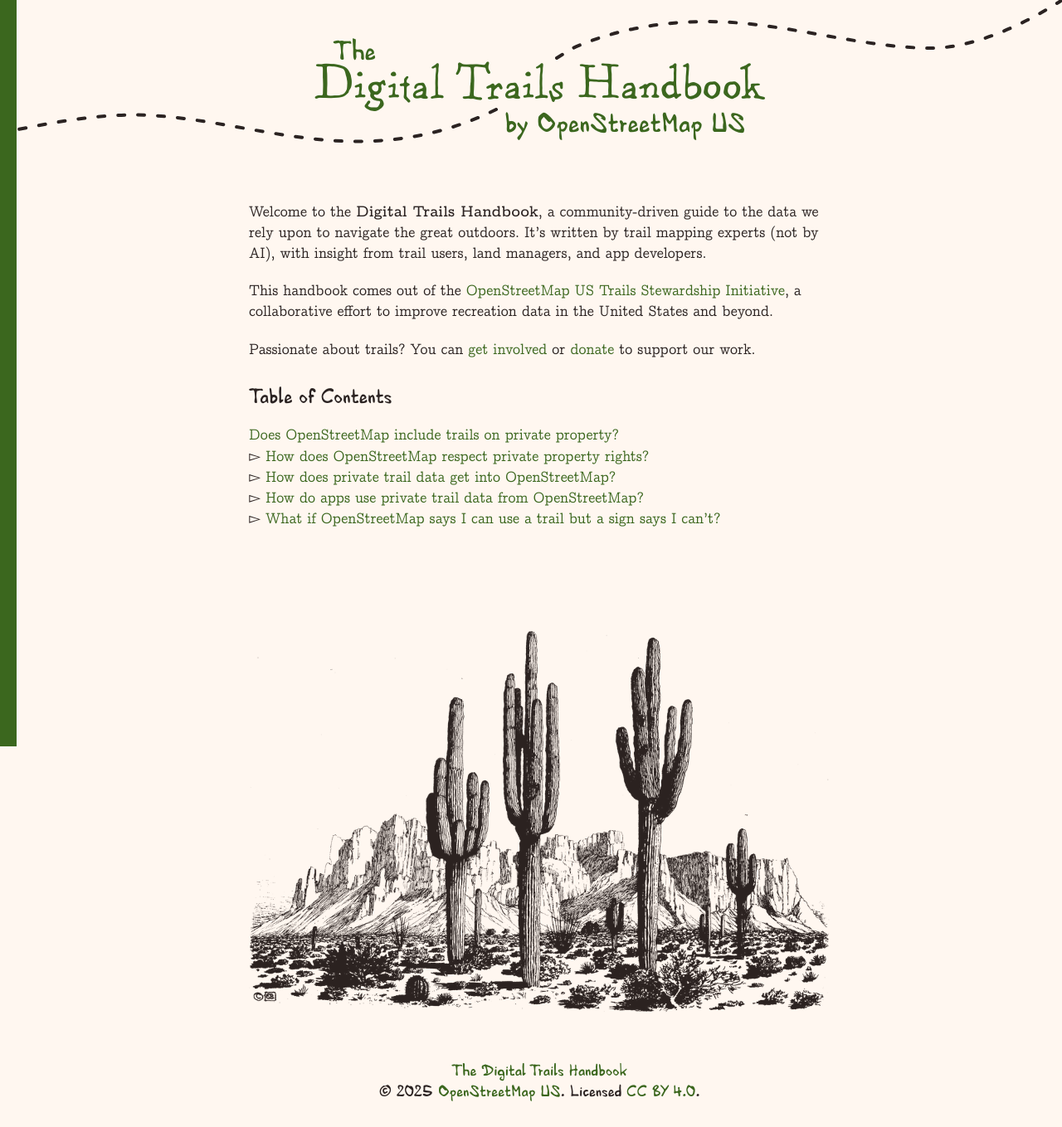
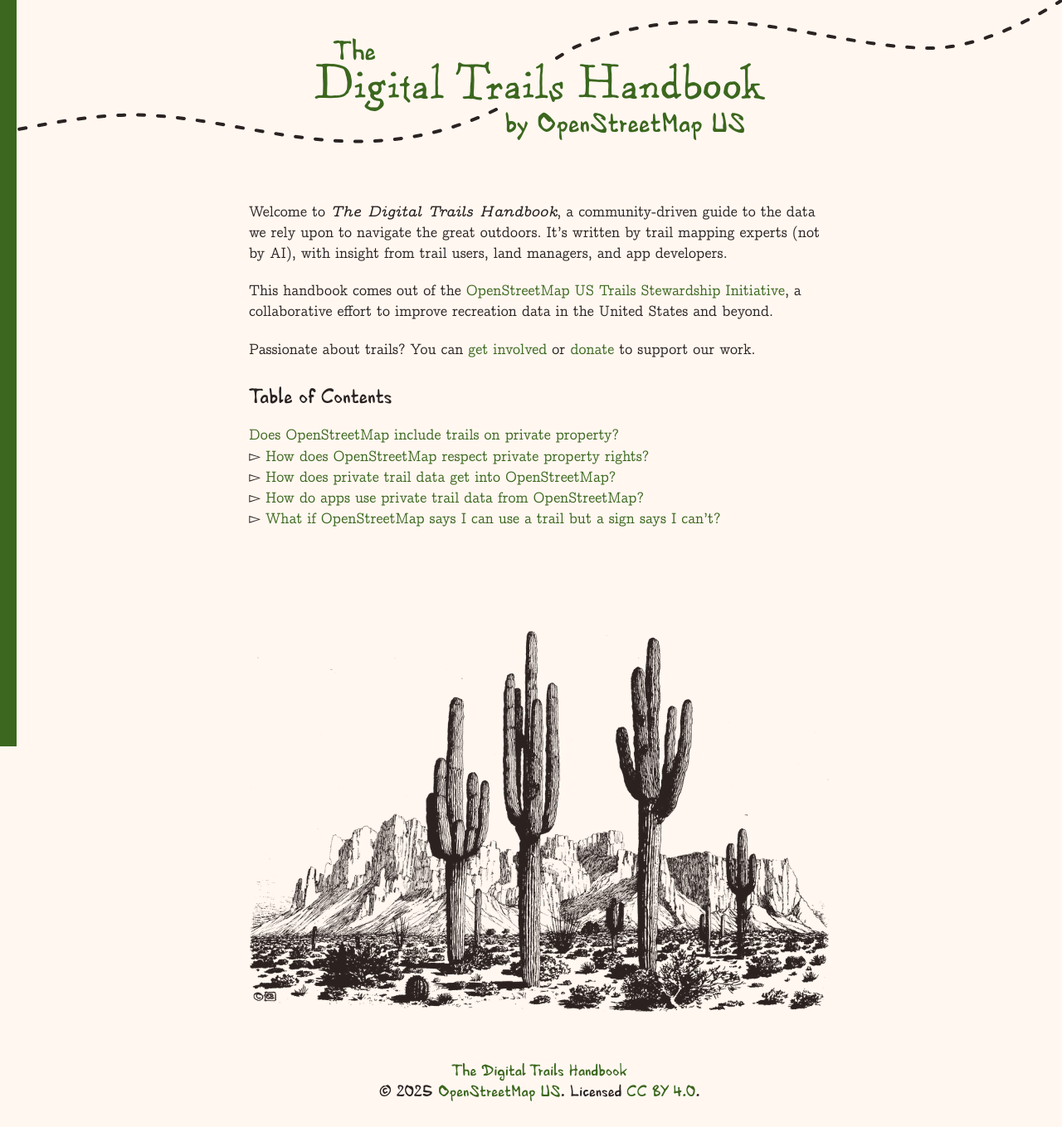
Before and after one commit to osmus/digital-trails-handbook, a Jekyll site: the page built from _source/index.md, in a window 1280 px wide. Shown: the whole page at 83% size. Built offline with Jekyll 4.4.1, drawn with Linux system fonts in a browser that asks for light colours.

Commit message:
We're a book

```diff
--- a/_config.yml
+++ b/_config.yml
@@ -1,6 +1,6 @@
 title: Digital Trails Handbook
 homepage_about: |
-  Welcome to the **Digital Trails Handbook**, a community-driven guide to the data we rely upon to navigate the great outdoors.
+  Welcome to ***The Digital Trails Handbook***, a community-driven guide to the data we rely upon to navigate the great outdoors.
   It's written by trail mapping experts (not by AI), with insight from trail users, land managers, and app developers.
 footer_about: |
   This is a community-driven guide to the data we rely upon to navigate the great outdoors.
--- a/_source/_sass/_layout.scss
+++ b/_source/_sass/_layout.scss
@@ -33,7 +33,7 @@ a:hover {
 strong, b {
   font-weight: bold;
 }
-i {
+em, i {
   font-style: italic;
 }
 
```
